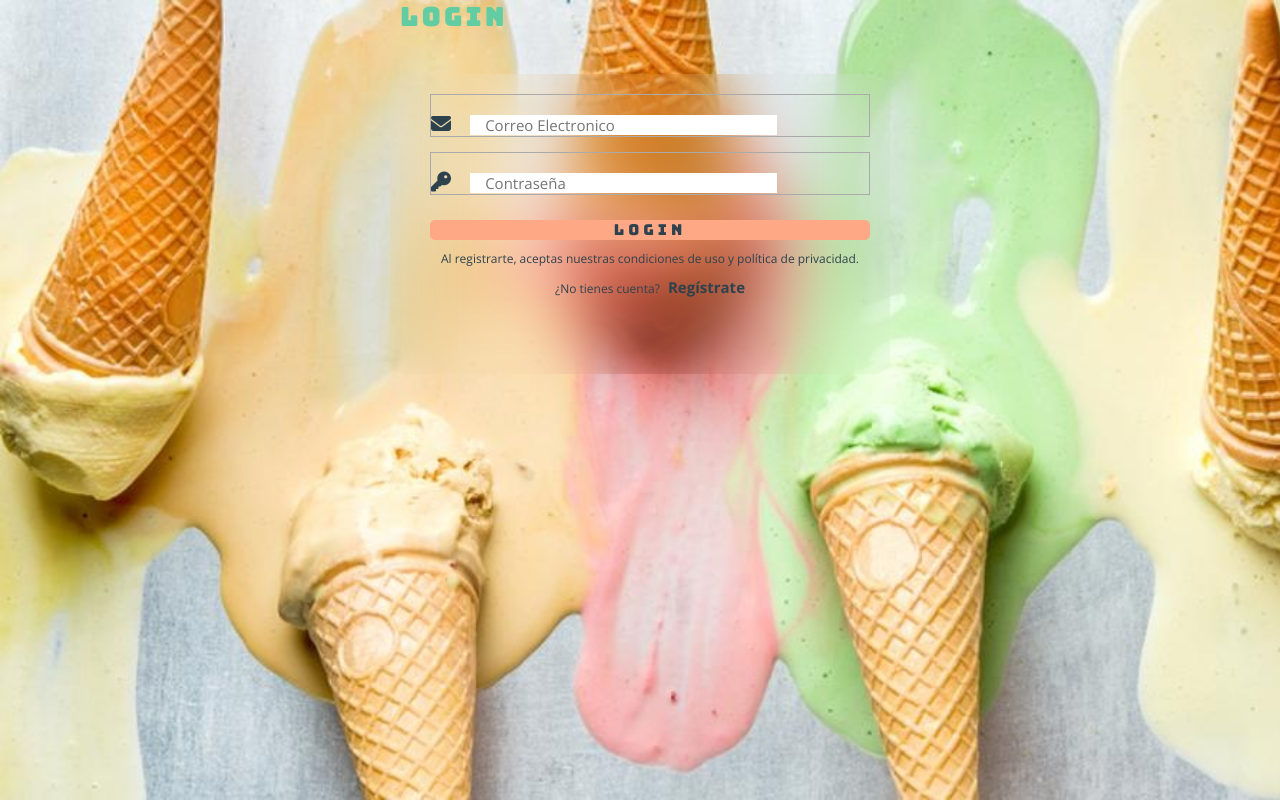
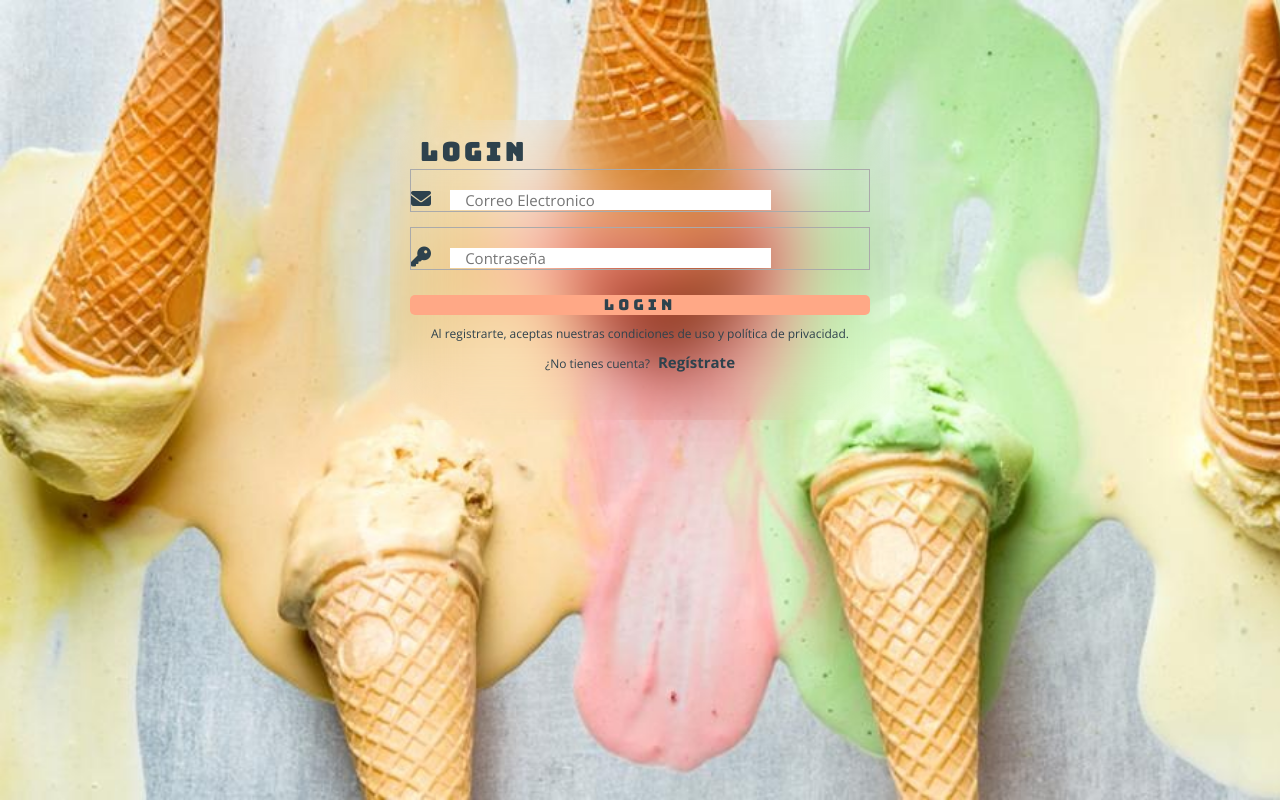
Before and after one commit to Jal-i/pagina-heladeria, a plain HTML site: page login.html in a window 1280 px wide. Drawn offline with nearby package versions, Linux system fonts and the light colour scheme.

Commit message:
detalles

```diff
--- a/login.css
+++ b/login.css
@@ -20,19 +20,21 @@ body {
 
 main {
     width: 100%;
-    height: 100%;
     display: flex;
     justify-content: center;
     align-items: center;
+    padding-top: 80px;
 }
+
 .main__form {
     width: 80%;
     height: 340px;
     padding: 20px;
-    margin-top: 20px;
-    padding-left: 40px;
+    padding-top: 15px;
+    margin-left: 50px;
     backdrop-filter: blur(30px);
 }
+
 input[type="text"],
 input[type="password"] {
     width: 70%;
@@ -43,16 +45,19 @@ input[type="password"] {
     padding-left: 15px;
     border: none;
 }
+
 .main__input {
     margin-bottom: 15px;
     border: 1px solid #aaa;
 }
+
 .icon {
     font-size: 20px;
     text-align: center;
     color: var(--dark-blue);
     padding-right: 15px;
 }
+
 .button__form {
     border: none;
     width: 100%;
@@ -66,9 +71,11 @@ input[type="password"] {
     border-radius: 5px;
     cursor: pointer;
 }
+
 .button__form:hover {
     background-color: var(--turquoise);
 }
+
 p {
     text-align: center;
     margin-top: 10px;
@@ -77,6 +84,7 @@ p {
     font-weight: 400;
     font-size: 12px;
 }
+
 .link {
     text-decoration: none;
     color: var(--dark-blue);
@@ -84,17 +92,19 @@ p {
     font-weight: 700;
     padding-left: 5px;
 }
+
 .link:hover {
     color: var(--turquoise);
 }
+
 .main__title {
     font-family:'Bungee', cursive;
-    font-size: 25px !important;
+    font-size: 25px;
     margin-left: 10px;
     margin-right: 20px;
     text-transform: uppercase;
     letter-spacing: 4px;
-    color: var(--turquoise);
+    color: var(--dark-blue);
 }
 
 
--- a/login.html
+++ b/login.html
@@ -14,8 +14,8 @@
 <body>
     <main>
         <form class="formulario">
-        <h2 class="main__title">Login</h2>
             <div class="main__form">
+                <h2 class="main__title">Login</h2>
                 <div class="main__input">
                     <i class="fa-solid fa-envelope icon"></i>
                     <input type="text" placeholder="Correo Electronico">
--- a/style.css
+++ b/style.css
@@ -212,7 +212,7 @@ main {
     grid-area: registro;
     width: 100%;
     height: 500px;
-    padding-top: 15px;
+    padding-top: 20px;
     padding-left: 15px;
     padding-bottom: 20px;
     background-image: url(/img/fondo04.jpg);
@@ -223,8 +223,8 @@ main {
     width: 70%;
     height: 340px;
     padding: 20px;
-    margin-top: 15px;
-    margin-left: 80px;
+    margin-top: 20px;
+    margin-left: 50px;
     backdrop-filter: blur(30px);
 }
 input[type="text"],
@@ -305,6 +305,7 @@ p {
     justify-content: center;
     align-items: center;
     padding-top: 10px;
+    padding-left: 20px;
 }
 
 .form-item label {
@@ -435,20 +436,20 @@ p {
     align-content: flex-start;
     text-decoration: none;
     padding: 15px;
-    font-size: 30px;
+    font-size: 25px;
     color: var(--dark-blue);
     border-radius: 5px;
 }
 
 .social a:hover {
-    font-size: 45px;
+    font-size: 35px;
     color: var(--turquoise);
 }
 
 .social__parr {
     font-family:'Bungee', cursive;
     text-align: center;
-    font-size: 20px;
+    font-size: 15px;
     text-transform: uppercase;
     letter-spacing: 4px;
     color: var(--dark-blue);
```
